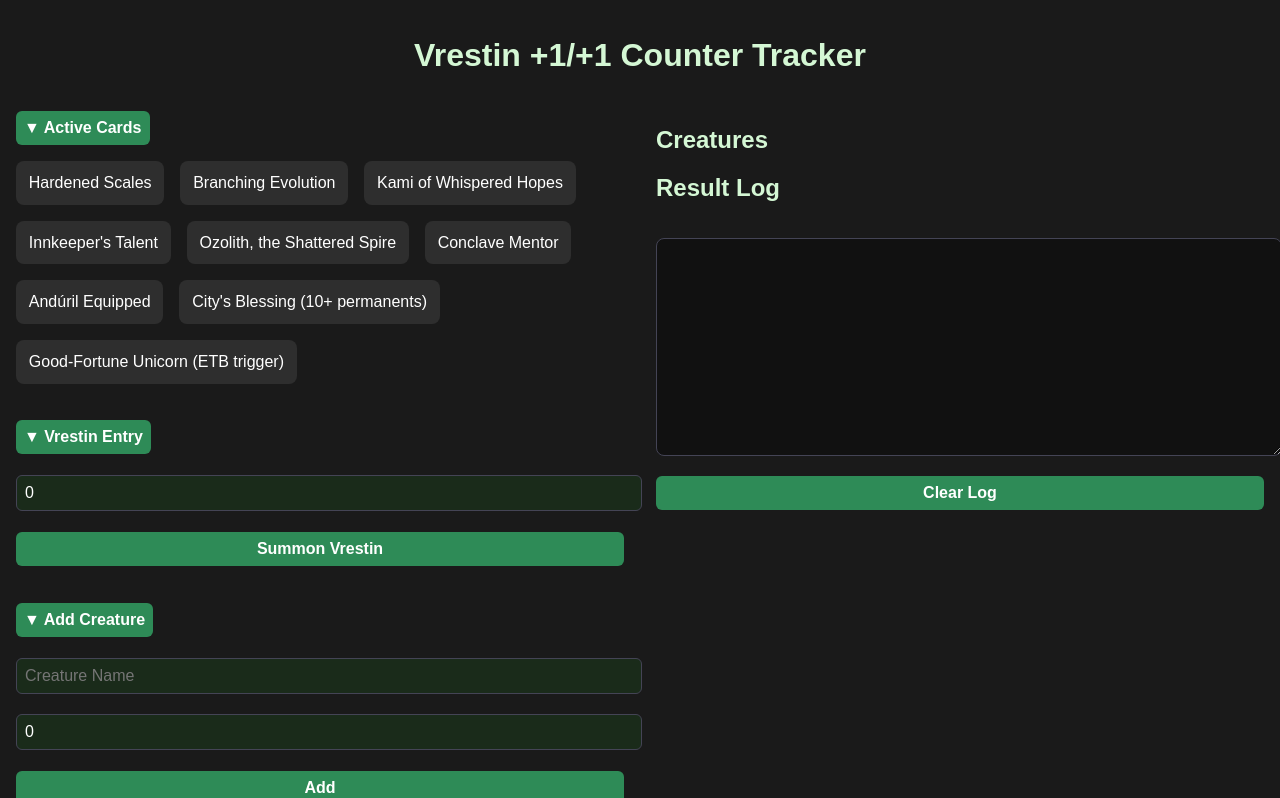
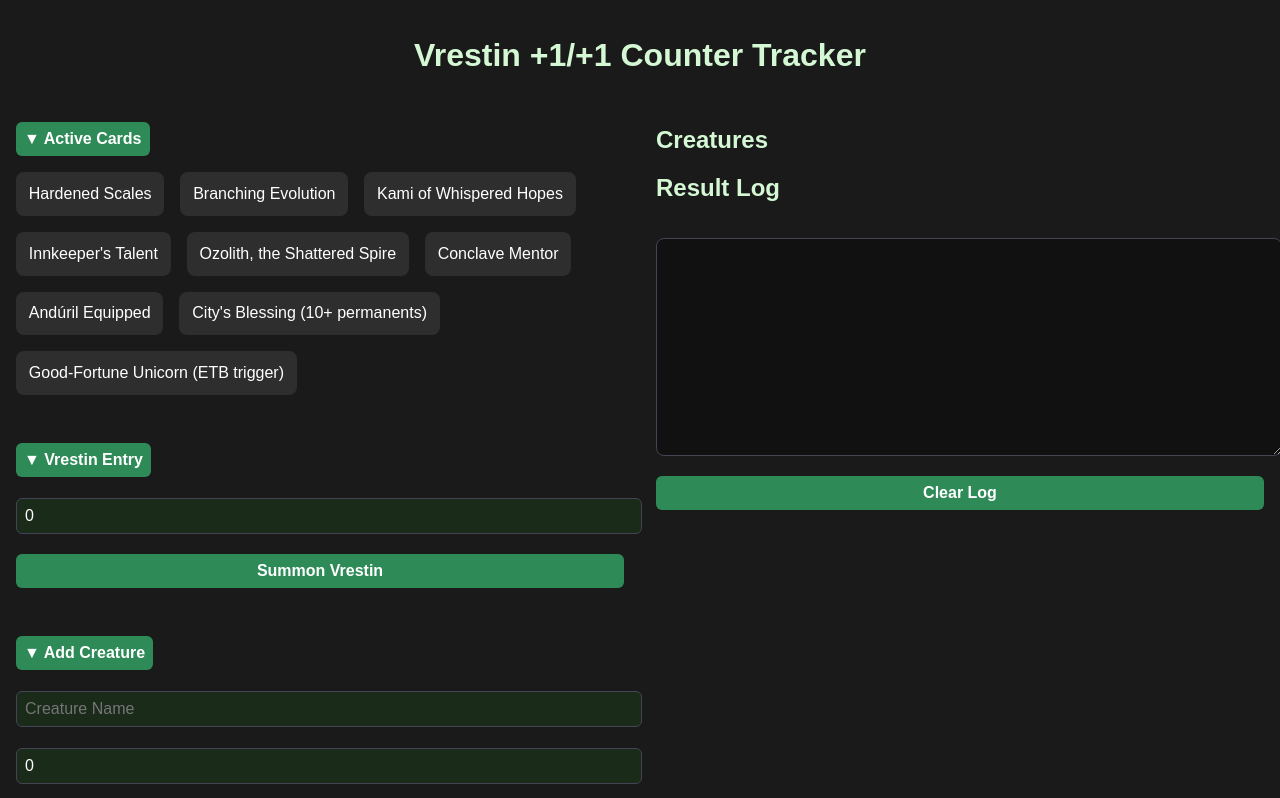
Before and after one commit to cdragon666/vrestin-counters, a React (Create React App) app: page / in a window 1280 px wide. Shown: the top 798 px of the page. Built offline with nearby package versions, Linux system fonts and the light colour scheme.

Commit message:
Improve section spacing for layout clarity

```diff
--- a/src/App.js
+++ b/src/App.js
@@ -165,7 +165,7 @@
 
       <div style={{ display: "grid", gridTemplateColumns: "1fr 1fr", gap: "2rem" }}>
         <div>
-          <button style={{ marginBottom: "1rem" }} onClick={() => toggleCollapse("activeCards")}>{isCollapsed("activeCards") ? "▶" : "▼"} Active Cards</button>
+          <button style={{ marginBottom: "1rem", marginTop: "1rem" }} onClick={() => toggleCollapse("activeCards")}>{isCollapsed("activeCards") ? "▶" : "▼"} Active Cards</button>
           {!isCollapsed("activeCards") && (
             <div style={{ display: "flex", flexWrap: "wrap", gap: "1rem", marginBottom: "2rem" }}>
               {supportCards.map((card) => (
@@ -185,7 +185,7 @@
             </div>
           )}
 
-          <button style={{ marginBottom: "1rem" }} onClick={() => toggleCollapse("vrestin")}> {isCollapsed("vrestin") ? "▶" : "▼"} Vrestin Entry </button>
+          <button style={{ marginBottom: "1rem", marginTop: "1rem" }} onClick={() => toggleCollapse("vrestin")}> {isCollapsed("vrestin") ? "▶" : "▼"} Vrestin Entry </button>
           {!isCollapsed("vrestin") && (
             <div style={{ marginBottom: "2rem" }}>
               <input
@@ -199,7 +199,7 @@
             </div>
           )}
 
-          <button style={{ marginBottom: "1rem" }} onClick={() => toggleCollapse("addCreature")}> {isCollapsed("addCreature") ? "▶" : "▼"} Add Creature </button>
+          <button style={{ marginBottom: "1rem", marginTop: "1rem" }} onClick={() => toggleCollapse("addCreature")}> {isCollapsed("addCreature") ? "▶" : "▼"} Add Creature </button>
           {!isCollapsed("addCreature") && (
             <div style={{ marginBottom: "2rem" }}>
               <input
```
